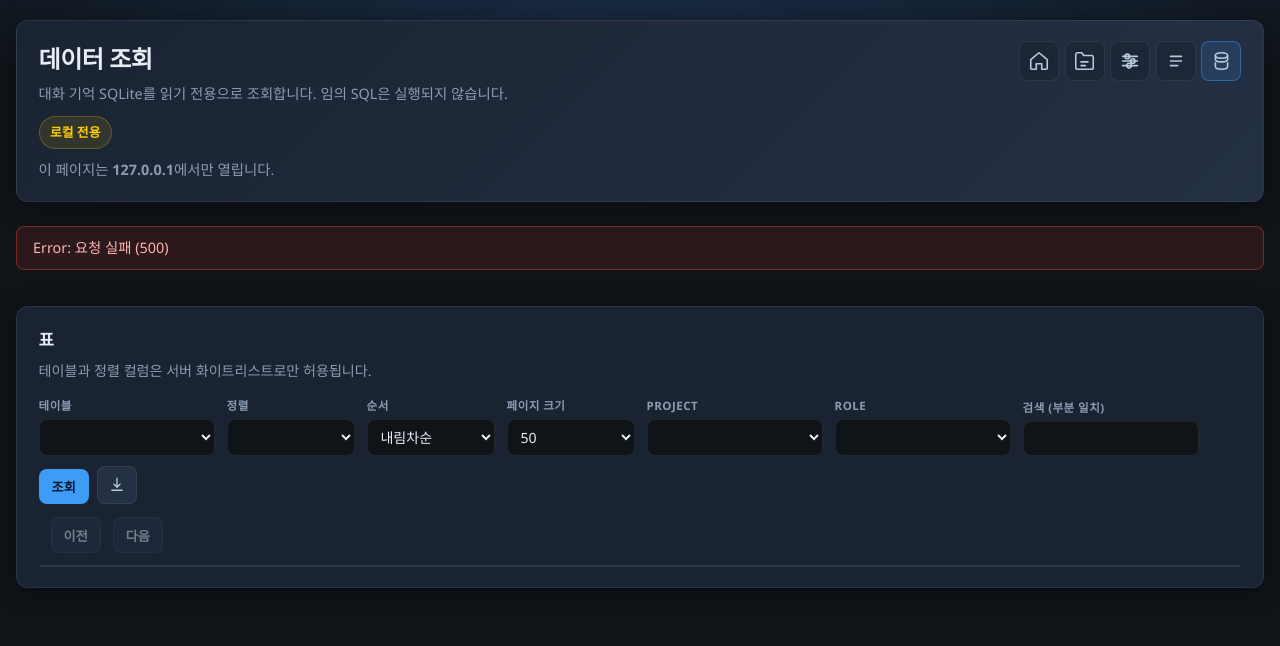
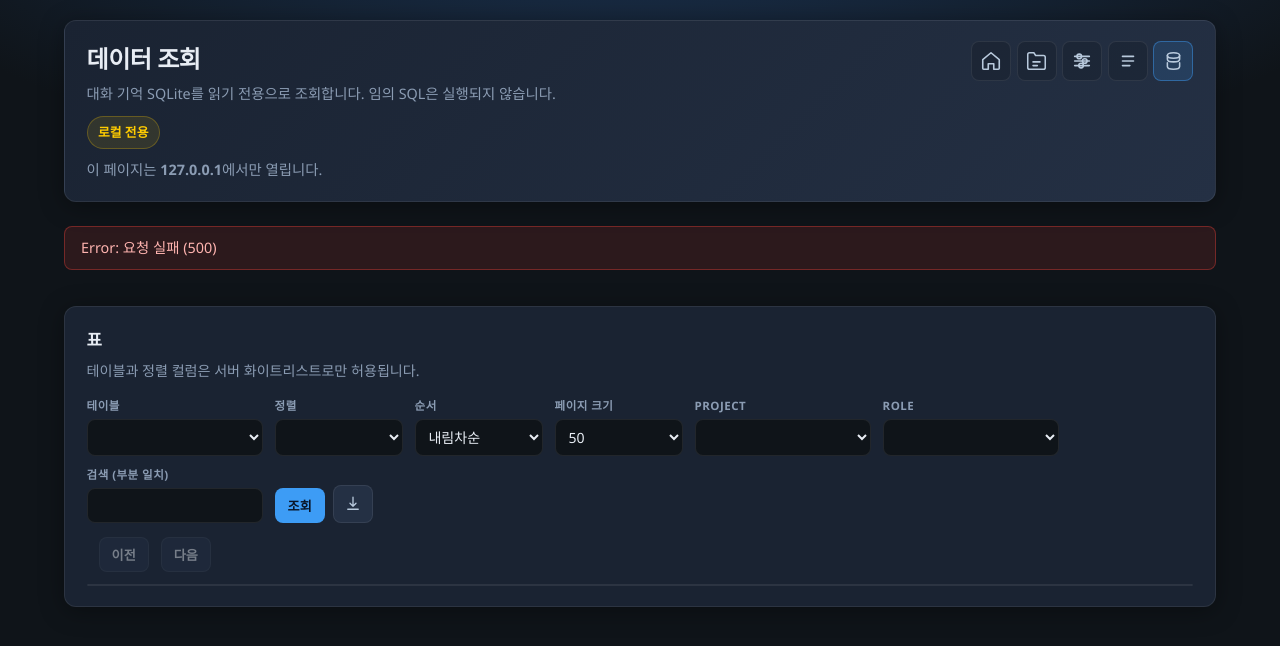
Before and after one commit to maroomir/remote-coder, a FastAPI app: page /database in a window 1280 px wide. Shown: the top 646 px of the page. Run offline with FastAPI, Linux system fonts and the light colour scheme; data that the repository does not hold is empty; parts of the project's set-up code (start-up, migrations or seed data) failed here and were passed over.

Commit message:
fix: Adjust max-width of wrap and hide created_at column in conversation_entries

```diff
--- a/app/admin/templates/database.html
+++ b/app/admin/templates/database.html
@@ -39,7 +39,7 @@
       padding: 1.25rem 1rem 2.5rem;
     }
 
-    .wrap { max-width: 90rem; margin: 0 auto; }
+    .wrap { max-width: 72rem; margin: 0 auto; }
 
     .app-header {
       margin-bottom: 1.5rem;
@@ -561,7 +561,7 @@
     let lastRows = [];
 
     function hiddenDisplayColumns(tableName, allCols) {
-      const hide = new Set();
+      const hide = new Set(["created_at"]);
       if (tableName === "conversation_entries") {
         hide.add("message_id");
         hide.add("reply_to_message_id");
```
